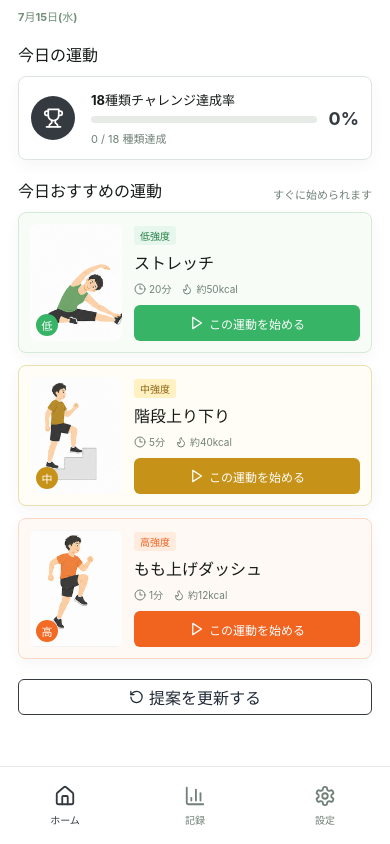
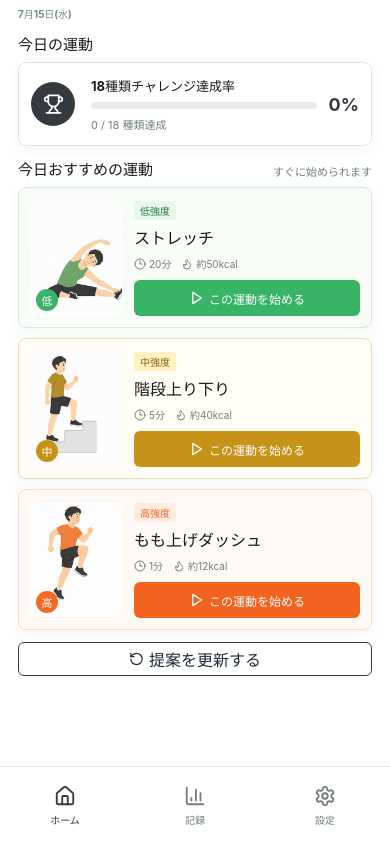
Before and after one commit to Ykt72/hitokoe, a React (Vite) app: page / in a window 390 px wide. Built offline with nearby package versions, Linux system fonts and the light colour scheme; no server answers.

Commit message:
fix: ホーム画面の余白を調整

```diff
--- a/src/styles.css
+++ b/src/styles.css
@@ -166,14 +166,16 @@ button{cursor:pointer}
 .incomplete-screen>span{color:#a25b50}
 @media(max-width:430px){
   .phone{box-shadow:none}
-  .screen{padding:10px 18px calc(96px + env(safe-area-inset-bottom))}
-  .home-screen{padding-top:8px}
-  .home-date{font-size:11px;margin-bottom:10px}
+  .screen{padding:8px 18px calc(88px + env(safe-area-inset-bottom))}
+  .home-screen{padding-top:6px}
+  .home-date{font-size:10px;margin-bottom:6px}
   .screen header>span{font-size:11px}
   .screen header h1{font-size:24px;line-height:1.22;margin:2px 0 20px}
-  .screen h2{font-size:16px;margin:18px 0 10px}
+  .screen h2{font-size:15px;margin:12px 0 8px}
   .goal-card{padding:12px}
-  .section-heading span{margin-bottom:10px}
+  .section-heading span{margin-bottom:8px}
+  .exercise-list{gap:10px}
+  .refresh{min-height:34px;margin-top:12px}
   .timer-screen{padding-top:28px}
   .timer-screen h1{font-size:23px;margin-bottom:22px}
   .complete-screen{padding-top:44px}
@@ -183,11 +185,13 @@ button{cursor:pointer}
   .screen{min-height:calc(100vh - 48px)}
 }
 @media(max-width:430px) and (max-height:740px){
-  .screen{padding-top:8px}
+  .screen{padding-top:6px}
   .screen header h1{font-size:23px;margin-bottom:16px}
-  .exercise-list{gap:10px}
-  .exercise-card{min-height:124px;padding:10px}
-  .refresh{margin-top:16px}
+  .home-date{margin-bottom:4px}
+  .screen h2{margin:10px 0 7px}
+  .goal-card{padding:11px}
+  .exercise-list{gap:9px}
+  .refresh{margin-top:10px}
 }
 
 /* 設定画面のテーマ変更を、既存デザイン全体へ自然に反映します。 */
```
